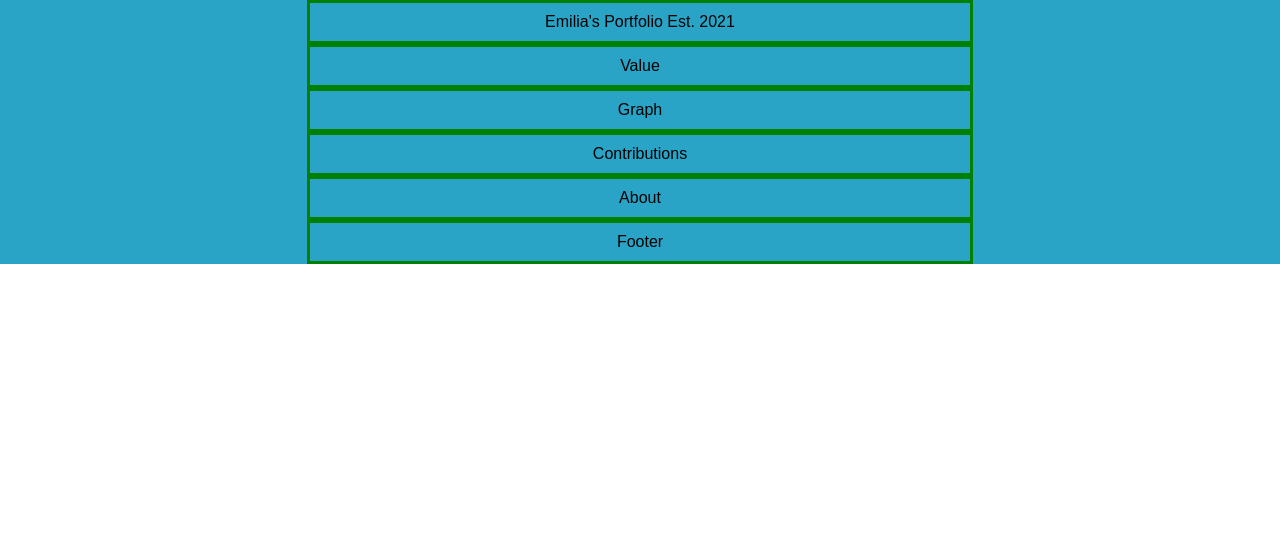
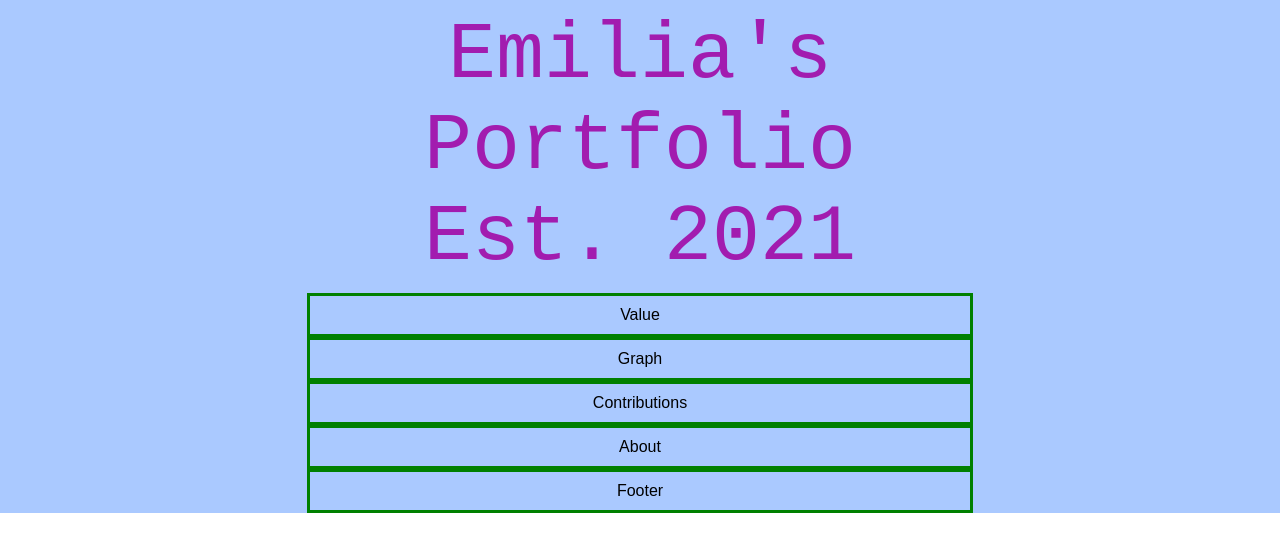
Before and after one commit to Douglas4739/Emilias-Portfolio, a React (Create React App) app: page / in a window 1280 px wide. Shown: the top 552 px of the page. Built offline with nearby package versions, Linux system fonts and the light colour scheme.

Commit message:
added some style

```diff
--- a/src/App.css
+++ b/src/App.css
@@ -1,4 +1,4 @@
 .App {
   text-align: center;
-  background-color:rgb(42, 164, 198);
+  background-color:rgb(170, 201, 255);
 }
--- a/src/Header.css
+++ b/src/Header.css
@@ -1,8 +1,9 @@
 header {
-    font-family:Arial, Helvetica, sans-serif;
+    font-family: 'Courier New', Courier, monospace;
     margin: auto;
+    color: rgb(162, 28, 175);
     width: 50%;
-    border: 3px solid green;
+    /* border: 3px solid green; */
     padding: 10px;
-    size: 30px;
+    font-size: 5em;
 }
--- a/src/Header.js
+++ b/src/Header.js
@@ -3,9 +3,11 @@ import './Header.css';
 
 function Header() {
   return (
-    <>
-    <header>Emilia's Portfolio Est. 2021</header>
-    </>
+
+    <header>
+      Emilia's Portfolio Est. 2021
+    </header>
+
 
   )
 }
```
